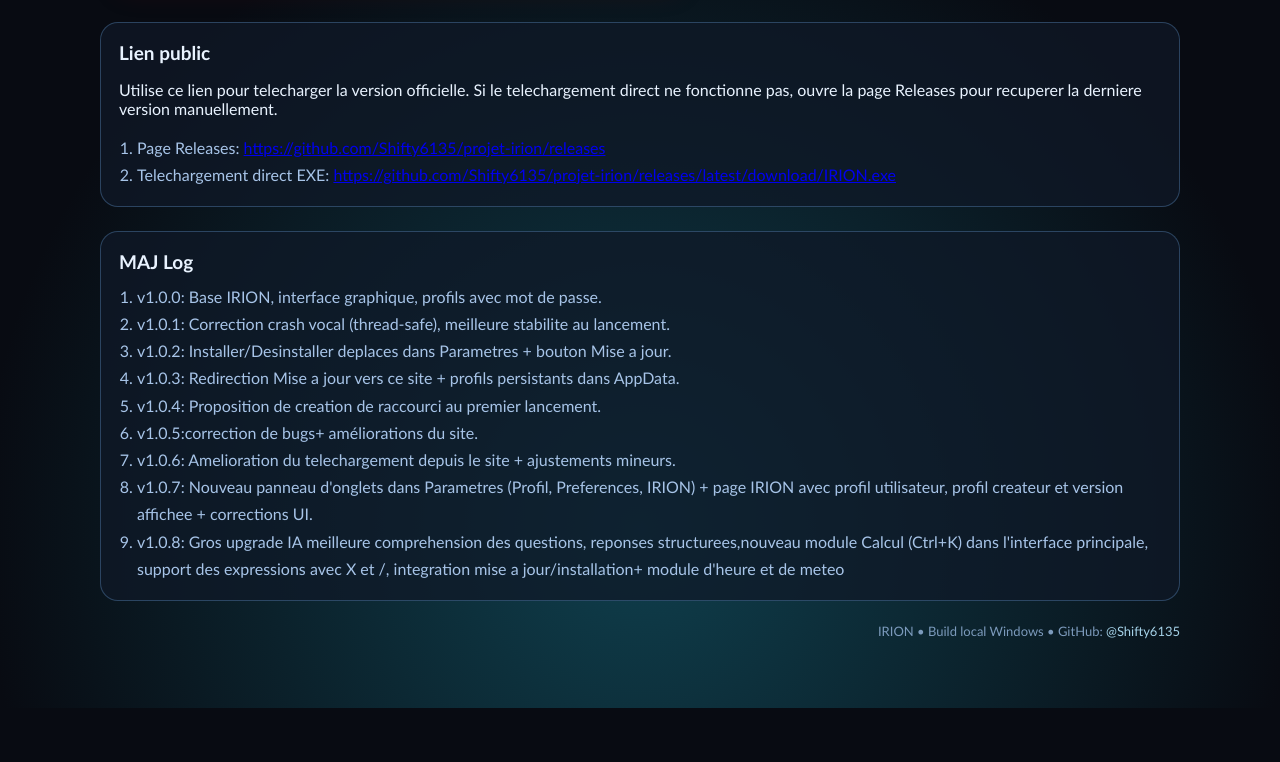
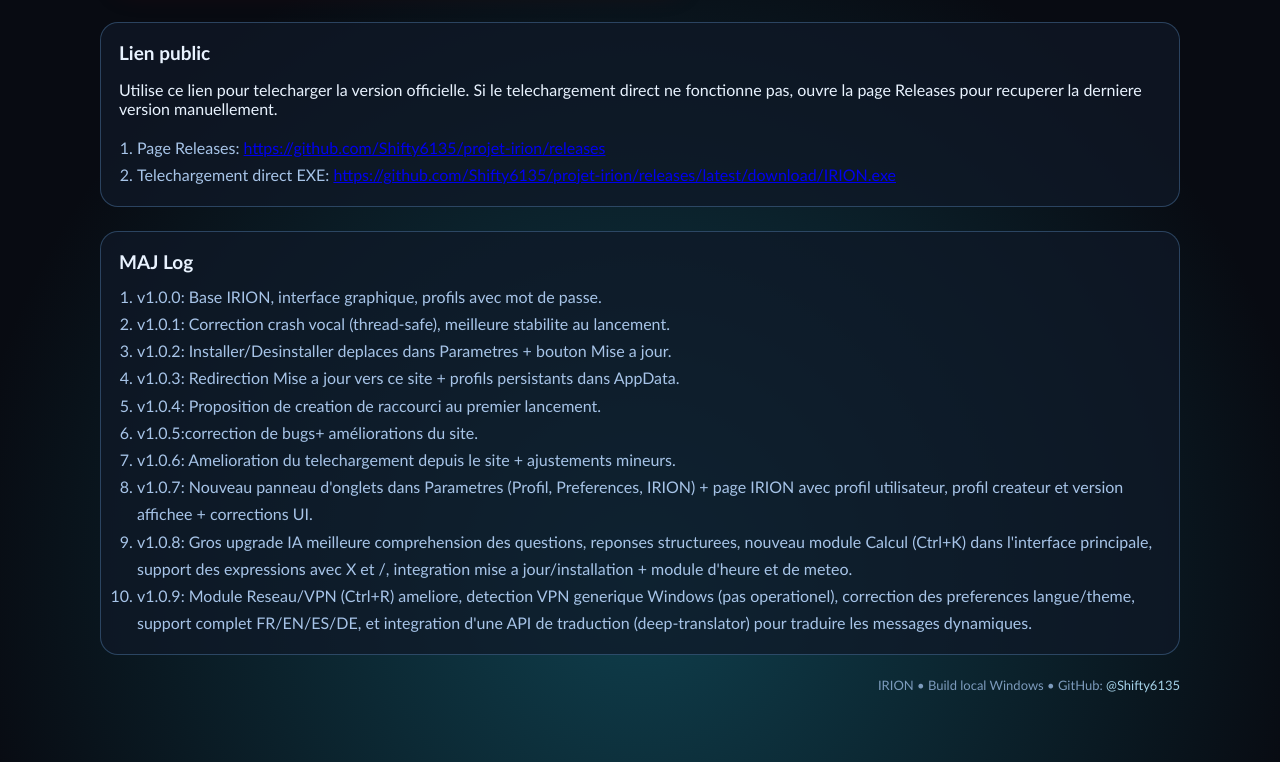
Before and after one commit to Shifty6135/projet-irion, a plain HTML site: page index.html in a window 1280 px wide. Shown: the part 1083-1845 px from the top of the page. Before the commit the page ends 1791 px from the top, so only its background shows below. Drawn offline with Linux system fonts and the light colour scheme.

Commit message:
Fix formatting and punctuation in version list

```diff
--- a/index.html
+++ b/index.html
@@ -281,7 +281,8 @@
         <li>v1.0.5:correction de bugs+ améliorations du site.</li>
         <li>v1.0.6: Amelioration du telechargement depuis le site + ajustements mineurs.</li>
         <li>v1.0.7: Nouveau panneau d'onglets dans Parametres (Profil, Preferences, IRION) + page IRION avec profil utilisateur, profil createur et version affichee + corrections UI.</li>
-          <li>v1.0.8: Gros upgrade IA meilleure comprehension des questions, reponses structurees,nouveau module Calcul (Ctrl+K) dans l'interface principale, support des expressions avec X et /, integration mise a jour/installation+ module d'heure et de meteo</li>
+        <li>v1.0.8: Gros upgrade IA meilleure comprehension des questions, reponses structurees, nouveau module Calcul (Ctrl+K) dans l'interface principale, support des expressions avec X et /, integration mise a jour/installation + module d'heure et de meteo.</li>
+        <li>v1.0.9: Module Reseau/VPN (Ctrl+R) ameliore, detection VPN generique Windows (pas operationel), correction des preferences langue/theme, support complet FR/EN/ES/DE, et integration d'une API de traduction (deep-translator) pour traduire les messages dynamiques.</li>
       </ol>
     </section>
 
```
